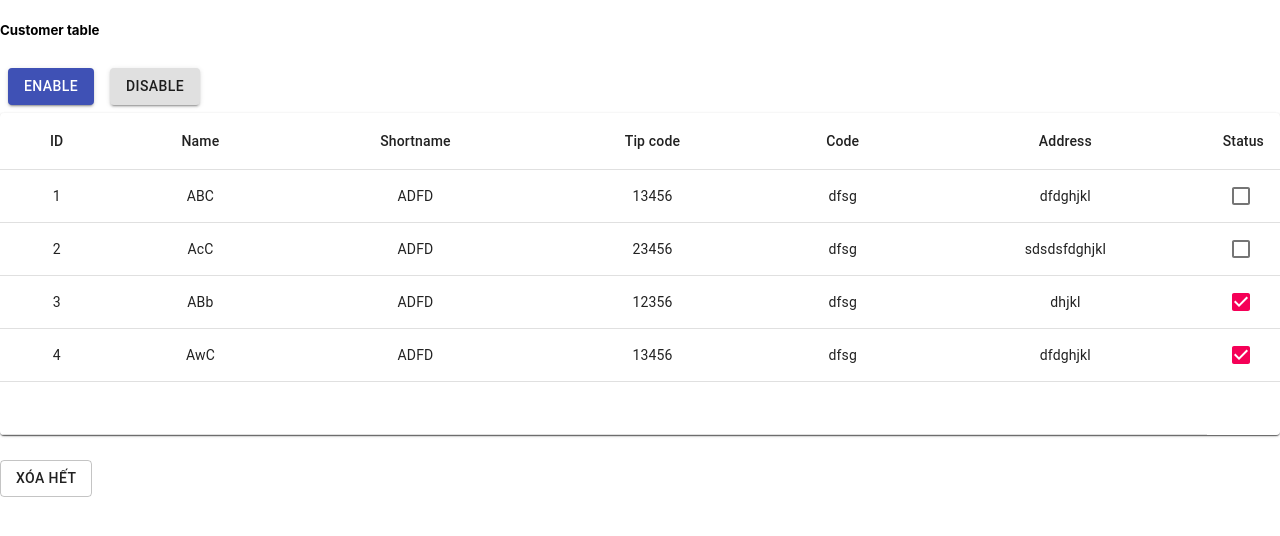
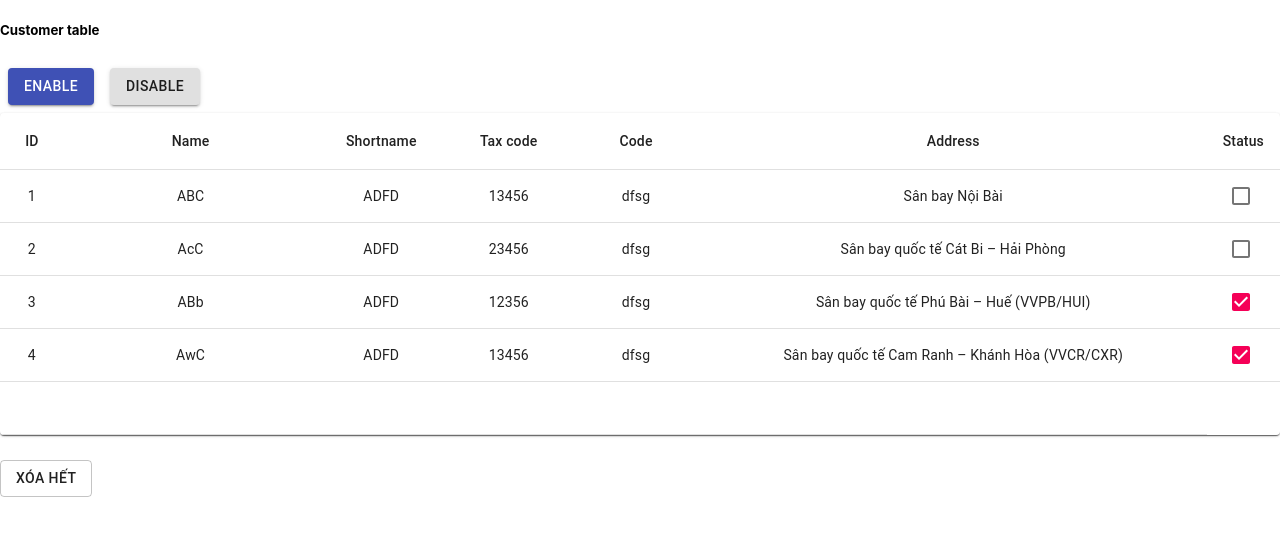
Before and after one commit to lethiduyen000097/3devreactjs, a React (Create React App) app in the folder my-app/: page / in a window 1280 px wide. Shown: the top 536 px of the page. Built offline with nearby package versions, Linux system fonts and the light colour scheme.

Commit message:
update table width

```diff
--- a/my-app/src/component/customers.component.js
+++ b/my-app/src/component/customers.component.js
@@ -15,10 +15,10 @@ const useStyles = makeStyles((theme) => ({
 
 // Sample JSON return from backend
 const apiCustomers = [
-  { id: 1, name: 'ABC', short_name: 'ADFD', tax_code: 13456, code: 'dfsg', address: 'dfdghjkl', status: false},
-  { id: 2, name: 'AcC', short_name: 'ADFD', tax_code: 23456, code: 'dfsg', address: 'sdsdsfdghjkl', status: false},
-  { id: 3, name: 'ABb', short_name: 'ADFD', tax_code: 12356, code: 'dfsg', address: 'dhjkl', status: true},
-  { id: 4, name: 'AwC', short_name: 'ADFD', tax_code: 13456, code: 'dfsg', address: 'dfdghjkl', status: true},
+  { id: 1, name: 'ABC', short_name: 'ADFD', tax_code: 13456, code: 'dfsg', address: 'Sân bay Nội Bài', status: false},
+  { id: 2, name: 'AcC', short_name: 'ADFD', tax_code: 23456, code: 'dfsg', address: 'Sân bay quốc tế Cát Bi – Hải Phòng', status: false},
+  { id: 3, name: 'ABb', short_name: 'ADFD', tax_code: 12356, code: 'dfsg', address: 'Sân bay quốc tế Phú Bài – Huế (VVPB/HUI)', status: true},
+  { id: 4, name: 'AwC', short_name: 'ADFD', tax_code: 13456, code: 'dfsg', address: 'Sân bay quốc tế Cam Ranh – Khánh Hòa (VVCR/CXR)', status: true},
 
   ];
 // End sample JSON
@@ -143,10 +143,10 @@ const Customers = () => {
           >
             <TableHead>
               <TableRow>
-                <TableCell align="center">ID</TableCell>
+                <TableCell align="center" >ID</TableCell>
                 <TableCell align="center">Name</TableCell>
                 <TableCell align="center">Shortname</TableCell>
-                <TableCell align="center">Tip code</TableCell>
+                <TableCell align="center">Tax code</TableCell>
                 <TableCell align="center">Code</TableCell>
                 <TableCell align="center">Address</TableCell>
                 <TableCell align="center">Status</TableCell>
@@ -166,13 +166,13 @@ const Customers = () => {
                     key={row.id}
                     selected={isItemSelected}
                   >
-                    <TableCell align="center">{row.id}</TableCell>
-                    <TableCell align="center">{row.name}</TableCell>
-                    <TableCell align="center">{row.short_name}</TableCell>
-                    <TableCell align="center">{row.tax_code}</TableCell>
-                    <TableCell align="center">{row.code}</TableCell>
-                    <TableCell align="center">{row.address}</TableCell>
-                    <TableCell padding="checkbox" align="center">
+                    <TableCell align="center" width="5%">{row.id}</TableCell>
+                    <TableCell align="center" width="20%">{row.name}</TableCell>
+                    <TableCell align="center" width="10%" >{row.short_name}</TableCell>
+                    <TableCell align="center" width="10%">{row.tax_code}</TableCell>
+                    <TableCell align="center" width="10%">{row.code}</TableCell>
+                    <TableCell align="center" width="40%">{row.address}</TableCell>
+                    <TableCell padding="checkbox" align="center" width="5%">
                       <Checkbox
                         checked={row.status}
                         // checked={isItemSelected}
```
